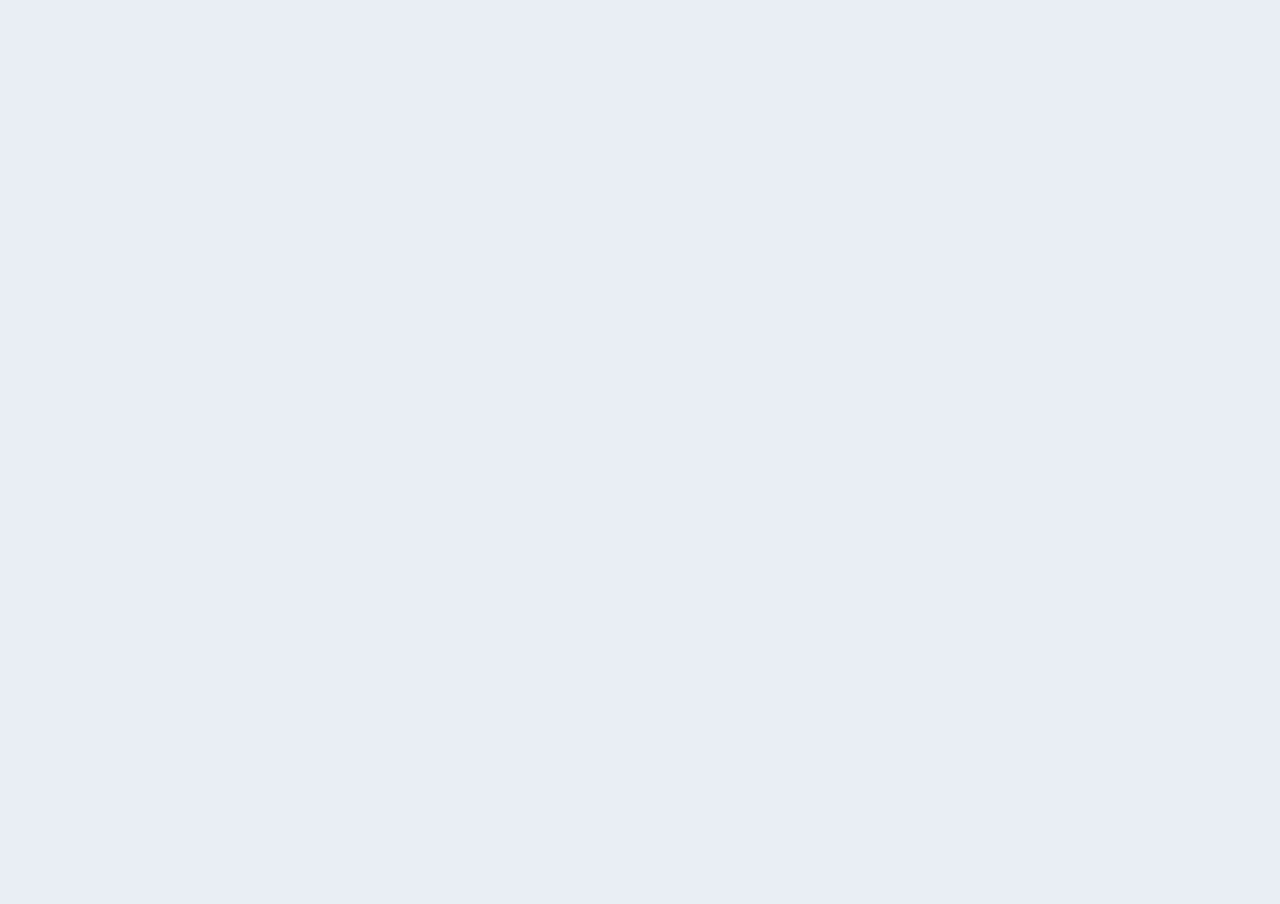
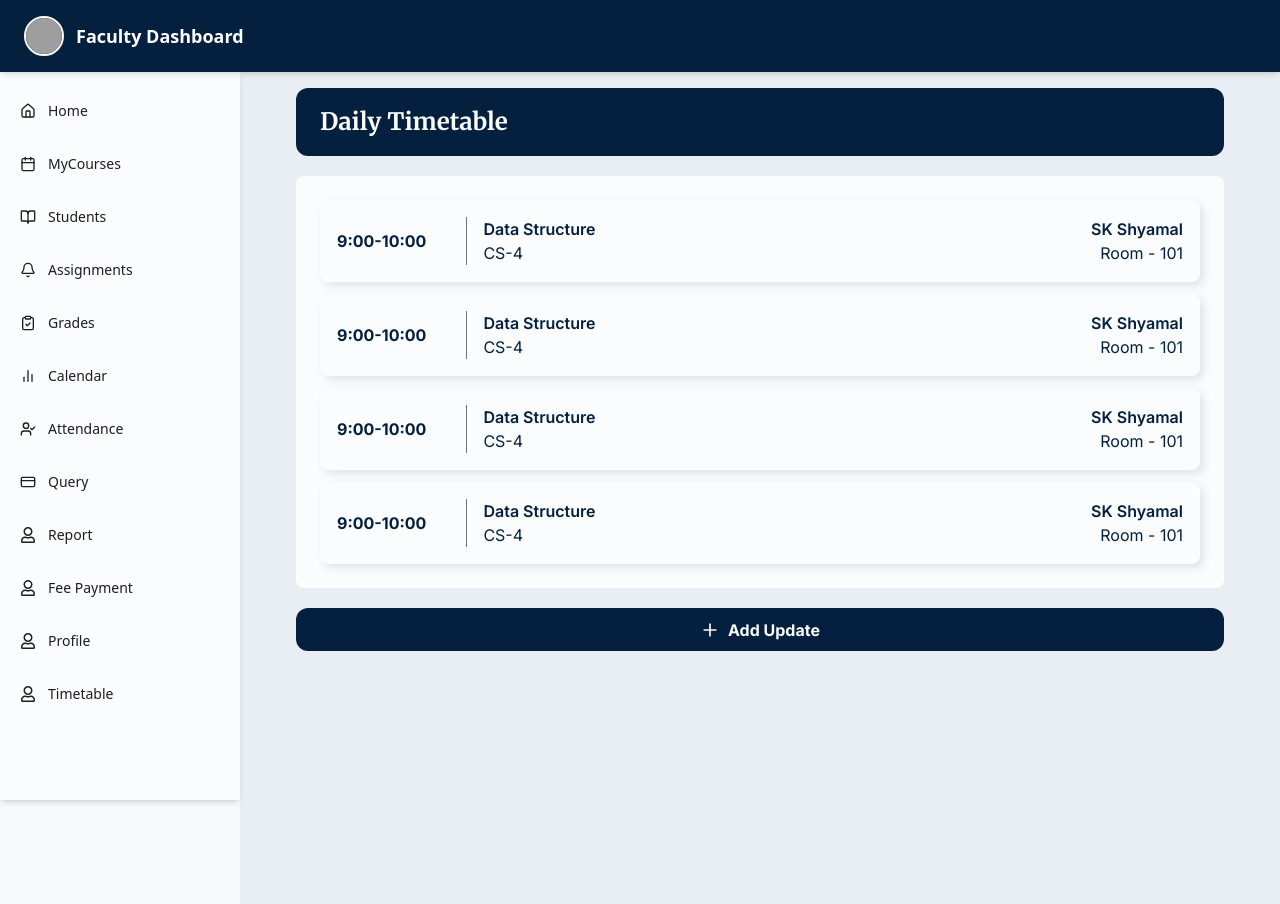
Before and after one commit to Aristiec/SMSfrontend, a React (Vite) app in the folder frontend/: page /faculty/dailytimetable in a window 1280 px wide. Before the commit this address had no page. Before the commit the page ends 800 px from the top, so only its background shows below. Built offline with nearby package versions, Linux system fonts and the light colour scheme; grey boxes are pictures that could not be loaded; a web font is replaced by a local one.

Commit message:
Created daily time table page

```diff
--- /dev/null
+++ b/frontend/src/pages/faculty/DailyTT.jsx
@@ -0,0 +1,224 @@
+import React, { useState } from "react";
+import { Plus, X } from "lucide-react";
+
+const scheduleData = [
+  {
+    time: "9:00-10:00",
+    subject: "Data Structure",
+    code: "CS-4",
+    instructor: "SK Shyamal",
+    room: "Room - 101",
+  },
+  {
+    time: "9:00-10:00",
+    subject: "Data Structure",
+    code: "CS-4",
+    instructor: "SK Shyamal",
+    room: "Room - 101",
+  },
+  {
+    time: "9:00-10:00",
+    subject: "Data Structure",
+    code: "CS-4",
+    instructor: "SK Shyamal",
+    room: "Room - 101",
+  },
+  {
+    time: "9:00-10:00",
+    subject: "Data Structure",
+    code: "CS-4",
+    instructor: "SK Shyamal",
+    room: "Room - 101",
+  },
+];
+
+const DailyTT = () => {
+  const [showModal, setShowModal] = useState(false);
+  const [scheduleList, setScheduleList] = useState(scheduleData);
+  const [formData, setFormData] = useState({
+    classTiming: "",
+    subject: "",
+    professorName: "",
+    roomNumber: "",
+    batchName: "",
+  });
+
+  const handleInputChange = (e) => {
+    const { name, value } = e.target;
+    setFormData((prev) => ({
+      ...prev,
+      [name]: value,
+    }));
+  };
+
+  const handleUpdate = () => {
+    // Validate that all fields are filled
+    if (
+      !formData.classTiming ||
+      !formData.subject ||
+      !formData.professorName ||
+      !formData.roomNumber ||
+      !formData.batchName
+    ) {
+      alert("Please fill in all fields");
+      return;
+    }
+
+    // Create new schedule item
+    const newScheduleItem = {
+      time: formData.classTiming,
+      subject: formData.subject,
+      code: formData.batchName,
+      instructor: formData.professorName,
+      room: formData.roomNumber,
+    };
+
+    // Add to schedule list
+    setScheduleList((prev) => [...prev, newScheduleItem]);
+
+    // Close modal and reset form
+    setShowModal(false);
+    setFormData({
+      classTiming: "",
+      subject: "",
+      professorName: "",
+      roomNumber: "",
+      batchName: "",
+    });
+  };
+
+  return (
+    <div className="min-h-screen bg-[#E9EEF4] text-[#1F1D1D]  sm:mx-[20px] md:mx-[20px] lg:mx-[40px]">
+      <header className="bg-[#04203e] flex justify-between items-center rounded-[12px] w-full max-w-7xl px-6 py-4 text-[#FAFCFD] font-[Inter] mx-auto">
+        <h1 className="text-[24px] font-bold font-[Merriweather]">
+          Daily Timetable
+        </h1>
+      </header>
+
+      {/* Modal Overlay */}
+      {showModal && (
+        <div className="fixed inset-0 flex items-center justify-center z-50">
+          <div className="bg-[#FAFCFD] rounded-lg p-6 w-full max-w-2xl mx-4 max-h-[90vh] overflow-y-auto shadow-2xl border border-gray-200">
+            <div className="flex justify-between items-center mb-6">
+              <h2 className="text-[#04203E] font-[Inter] text-[20px] font-semibold">
+                Add Update
+              </h2>
+              <button
+                onClick={() => setShowModal(false)}
+                className="text-[#04203E] hover:text-gray-600"
+              >
+                <X className="w-6 h-6" />
+              </button>
+            </div>
+
+            <div className="grid grid-cols-1 md:grid-cols-2 gap-4 mb-6">
+              <div>
+                <input
+                  type="text"
+                  name="classTiming"
+                  placeholder="Class timing"
+                  value={formData.classTiming}
+                  onChange={handleInputChange}
+                  className="w-full px-4 py-3 border border-gray-300 rounded-lg focus:outline-none focus:ring-2 focus:ring-[#04203E] focus:border-transparent text-[#1F1D1D] placeholder-gray-500"
+                />
+              </div>
+              <div>
+                <input
+                  type="text"
+                  name="subject"
+                  placeholder="Subject"
+                  value={formData.subject}
+                  onChange={handleInputChange}
+                  className="w-full px-4 py-3 border border-gray-300 rounded-lg focus:outline-none focus:ring-2 focus:ring-[#04203E] focus:border-transparent text-[#1F1D1D] placeholder-gray-500"
+                />
+              </div>
+              <div>
+                <input
+                  type="text"
+                  name="professorName"
+                  placeholder="Professor name"
+                  value={formData.professorName}
+                  onChange={handleInputChange}
+                  className="w-full px-4 py-3 border border-gray-300 rounded-lg focus:outline-none focus:ring-2 focus:ring-[#04203E] focus:border-transparent text-[#1F1D1D] placeholder-gray-500"
+                />
+              </div>
+              <div>
+                <input
+                  type="text"
+                  name="roomNumber"
+                  placeholder="Room number"
+                  value={formData.roomNumber}
+                  onChange={handleInputChange}
+                  className="w-full px-4 py-3 border border-gray-300 rounded-lg focus:outline-none focus:ring-2 focus:ring-[#04203E] focus:border-transparent text-[#1F1D1D] placeholder-gray-500"
+                />
+              </div>
+              <div className="md:col-span-2">
+                <input
+                  type="text"
+                  name="batchName"
+                  placeholder="Batch name"
+                  value={formData.batchName}
+                  onChange={handleInputChange}
+                  className="w-full px-4 py-3 border border-gray-300 rounded-lg focus:outline-none focus:ring-2 focus:ring-[#04203E] focus:border-transparent text-[#1F1D1D] placeholder-gray-500"
+                />
+              </div>
+            </div>
+
+            <button
+              onClick={handleUpdate}
+              className="w-full bg-[#04203E] text-[#FAFCFD] py-3 rounded-lg font-[Inter] font-semibold text-[16px] hover:bg-[#032a4a] transition-colors"
+            >
+              Update
+            </button>
+          </div>
+        </div>
+      )}
+
+      <div className="max-w-7xl mx-auto p-6 bg-[#FAFCFD] mt-5 rounded-lg">
+        <div className="space-y-3">
+          {scheduleList.map((item, index) => (
+            <div
+              key={index}
+              className="bg-[#FAFCFD] rounded-lg border border-[#FAFCFD] p-4"
+              style={{ boxShadow: "4px 4px 10px rgba(0, 0, 0, 0.1)" }}
+            >
+              <div className="flex items-center justify-between">
+                <div className="flex items-center space-x-6">
+                  <div className="text-[#04203E] font-[Inter] text-[16px] font-bold min-w-20">
+                    {item.time}
+                  </div>
+                  <div className="border-l border-[#717171] h-12 mx-4"></div>
+                  <div className="flex flex-col">
+                    <h3 className="text-[#04203E] font-[Inter] text-[16px] font-semibold">
+                      {item.subject}
+                    </h3>
+                    <p className="text-[#04203E] font-[Inter] text-[16px] font-normal">
+                      {item.code}
+                    </p>
+                  </div>
+                </div>
+                <div className="text-right">
+                  <div className="text-[#04203E] font-[Inter] text-[16px] font-semibold">
+                    {item.instructor}
+                  </div>
+                  <div className="text-[#04203E] font-[Inter] text-[16px] font-normal">
+                    {item.room}
+                  </div>
+                </div>
+              </div>
+            </div>
+          ))}
+        </div>
+      </div>
+      <header
+        className="bg-[#04203e] flex justify-center items-center rounded-[12px] w-full max-w-7xl px-6 py-4 text-[#FAFCFD] font-[Inter] mx-auto h-[43px] mt-5 cursor-pointer hover:bg-[#032a4a] transition-colors"
+        onClick={() => setShowModal(true)}
+      >
+        <Plus className="w-5 h-5 fill-[#FAFCFD]" />
+        <h1 className="text-[16px] font-bold font-[Inter] ml-2"> Add Update</h1>
+      </header>
+    </div>
+  );
+};
+
+export default DailyTT;
--- a/frontend/src/routes/FacultyRoutes.jsx
+++ b/frontend/src/routes/FacultyRoutes.jsx
@@ -2,12 +2,13 @@ import React from "react";
 import { Route } from "react-router-dom";
 import FacultyLayout from "../layouts/FacultyLayout";
 import Timetable from "../pages/faculty/TimeTable";
-
+import DailyTimeTable from "../pages/faculty/DailyTT";
 const FacultyRoutes = () => (
   <>
     <Route path="/faculty" element={<FacultyLayout />}>
       <Route index element={<Timetable />} /> {/* /faculty */}
       <Route path="timetable" element={<Timetable />} />{" "}
+      <Route path="dailytimetable" element={<DailyTimeTable />} />{" "}
       {/* /faculty/timetable */}
     </Route>
   </>
```
